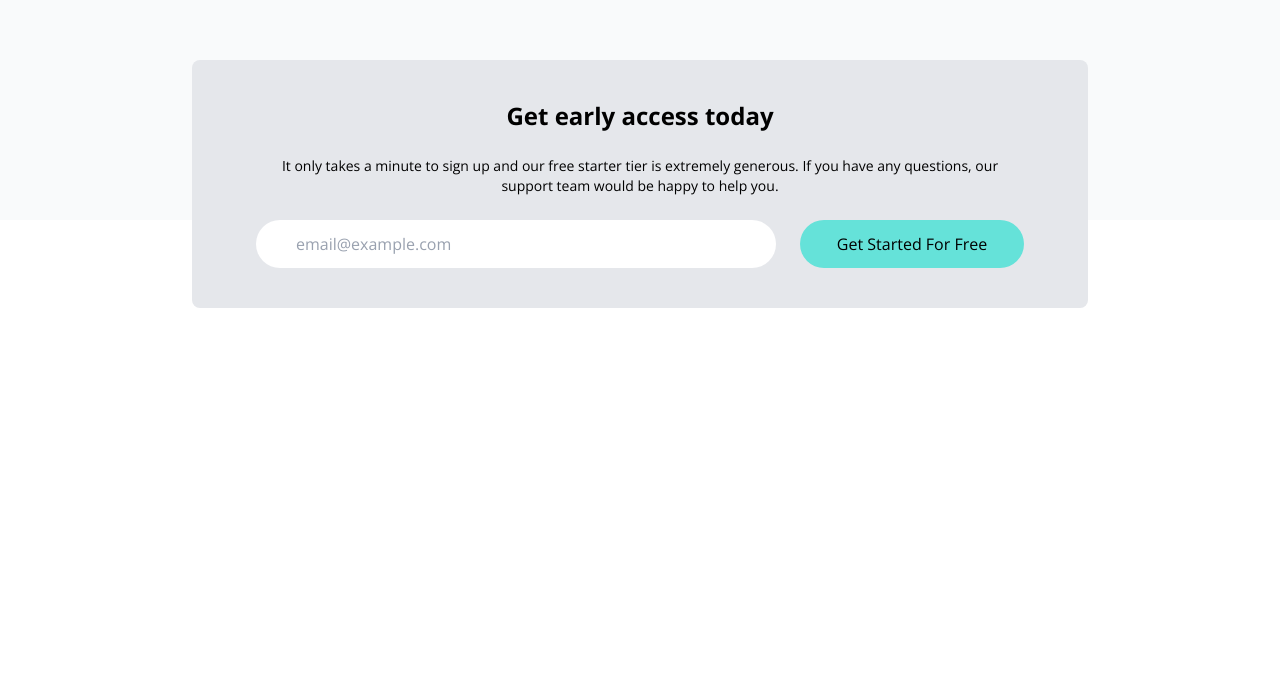
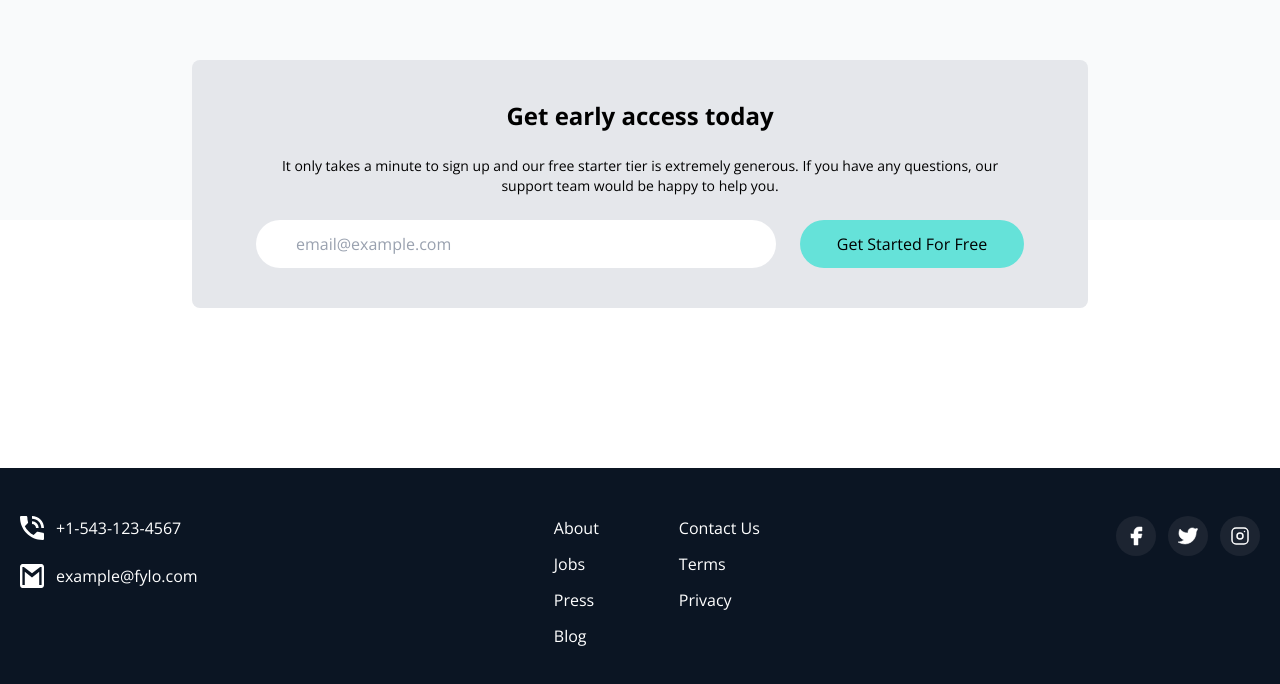
Before and after one commit to HamdanAshimi/fylo, a React (Vite) app: page / in a window 1280 px wide. Shown: the part 3224-3908 px from the top of the page. Before the commit the page ends 3692 px from the top, so only its background shows below. Built offline with nearby package versions, Linux system fonts and the light colour scheme.

Commit message:
Add footer

```diff
--- a/src/App.jsx
+++ b/src/App.jsx
@@ -4,6 +4,7 @@
 import Productive from "./components/Productive";
 import Testimonials from "./components/Testimonials";
 import EarlyAccess from "./components/EarlyAccess";
+import Footer from "./components/Footer";
 
 function App() {
   return (
@@ -14,6 +15,7 @@
       <Productive />
       <Testimonials />
       <EarlyAccess />
+      <Footer />
     </>
   );
 }
--- /dev/null
+++ b/src/components/Footer.jsx
@@ -0,0 +1,75 @@
+import PhoneIcon from "../assets/images/icon-phone.svg";
+import EmailIcon from "../assets/images/icon-email.svg";
+import FacebookIcon from "../assets/images/facebook.svg";
+import TwitterIcon from "../assets/images/twitter.svg";
+import InstagramIcon from "../assets/images/instagram.svg";
+
+export default function Footer() {
+  return (
+    <footer className="bg-darkBlue2 text-white">
+      <div className="container mx-auto px-5 pt-12 pb-10">
+        <div className="flex flex-col justify-between space-y-24 md:flex-row md:space-y-0">
+          {/* Email & Phone */}
+          <div className="mt-10 space-y-6">
+            <div className="flex items-center space-x-3 md:-mt-10">
+              <div className="w-6">
+                <img src={PhoneIcon} alt="" className="h-6 w-6" />
+              </div>
+              <div>+1-543-123-4567</div>
+            </div>
+
+            <div className="flex items-center space-x-3">
+              <div className="w-6">
+                <img src={EmailIcon} alt="" className="h-6 w-6" />
+              </div>
+              <div>example@fylo.com</div>
+            </div>
+          </div>
+
+          {/* Menus */}
+          <div className="flex flex-col space-y-10 text-xl md:flex-row md:space-x-20 md:space-y-0 md:text-base">
+            <div className="flex flex-col space-y-3">
+              <a href="#">About</a>
+              <a href="#">Jobs</a>
+              <a href="#">Press</a>
+              <a href="#">Blog</a>
+            </div>
+
+            <div className="flex flex-col space-y-3">
+              <a href="#">Contact Us</a>
+              <a href="#">Terms</a>
+              <a href="#">Privacy</a>
+            </div>
+          </div>
+
+          {/* Social */}
+          <div className="flex justify-center space-x-3 pb-10">
+            <a href="#">
+              <img
+                src={FacebookIcon}
+                alt="Facebook"
+                className="ficon rounded-full bg-darkBlue p-2"
+              />
+            </a>
+
+            <a href="#">
+              <img
+                src={TwitterIcon}
+                alt="Twitter"
+                className="ficon rounded-full bg-darkBlue p-2"
+              />
+            </a>
+
+            <a href="#">
+              <img
+                src={InstagramIcon}
+                alt="Instagram"
+                className="ficon rounded-full bg-darkBlue p-2"
+              />
+            </a>
+          </div>
+        </div>
+      </div>
+    </footer>
+  );
+}
```
